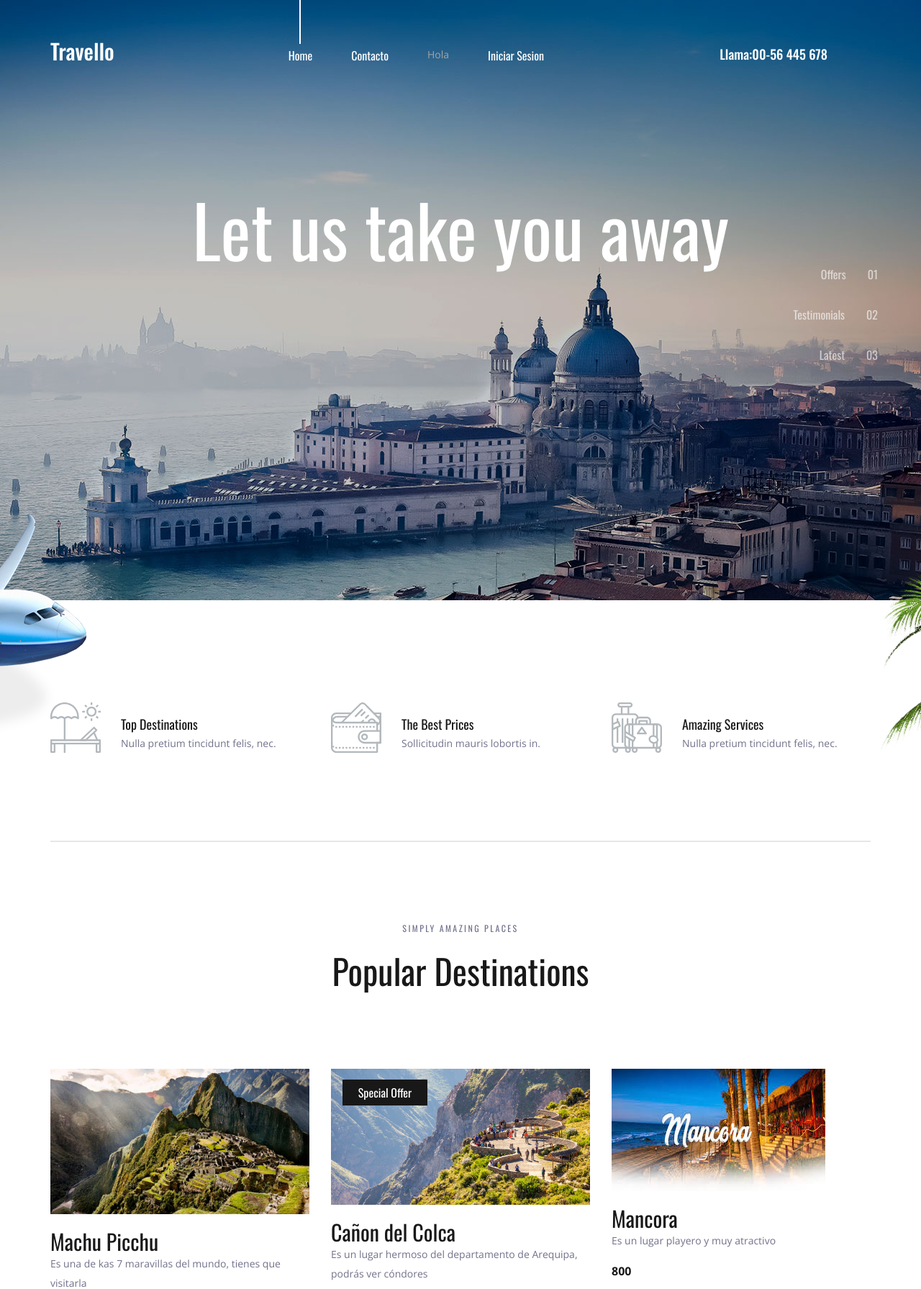
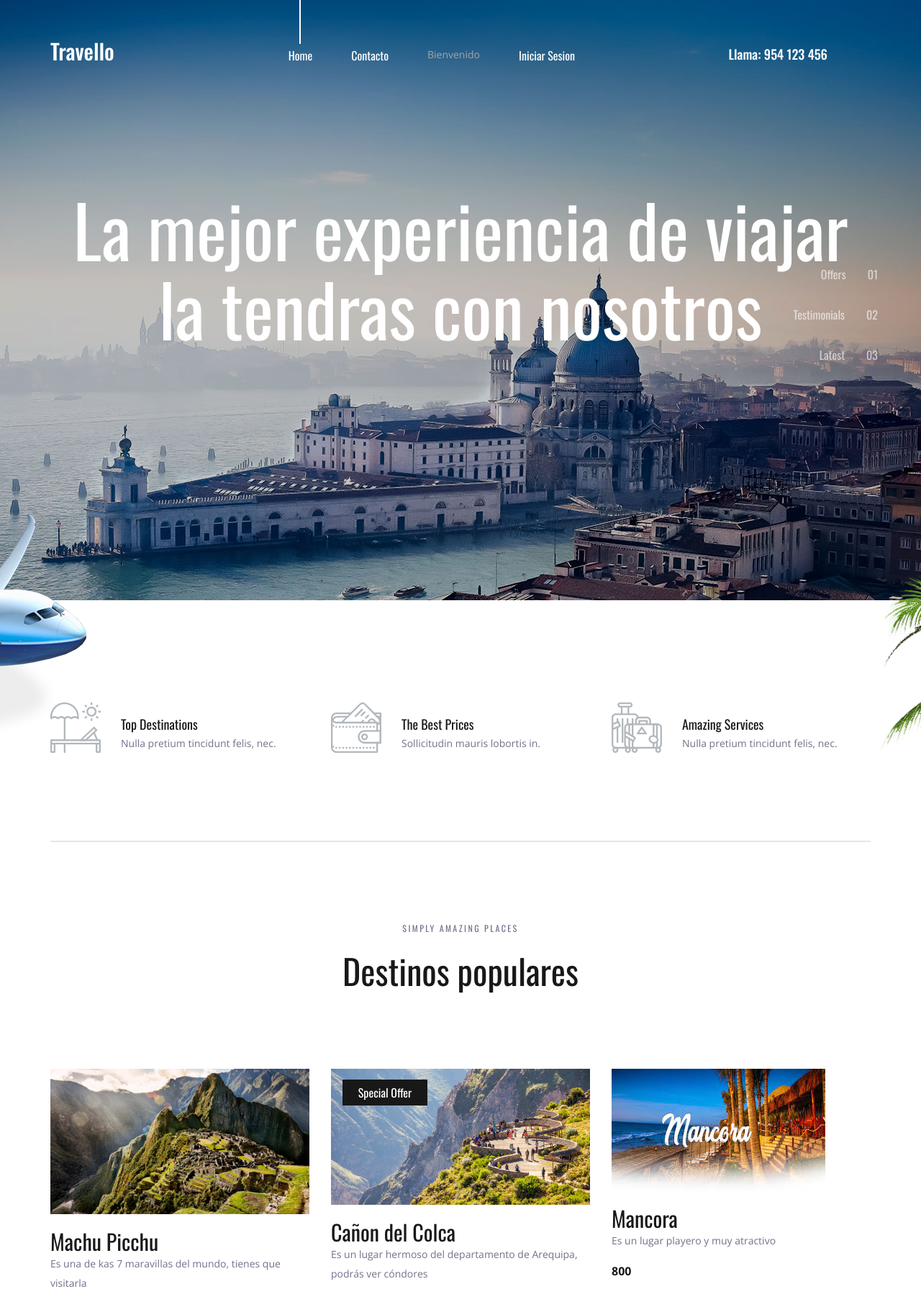
Before and after one commit to walterHC/pweb2, a Django app: page / in a window 1280 px wide. Shown: the top 1791 px of the page at 72% size. Run offline with Django 3.2, Linux system fonts and the light colour scheme; data comes from the database, SQL or seed files in the repository; some libraries are stand-ins or nearby versions.

Commit message:
cambiando algunos textos del index

```diff
--- a/Proyecto_Django/ProyectoDestinosTuristicos/templates/index.html
+++ b/Proyecto_Django/ProyectoDestinosTuristicos/templates/index.html
@@ -34,21 +34,21 @@
 									<li class="active"><a href="index.html">Home</a></li>
 									<li><a href="contact.html">Contacto</a></li>
 									{% if user.is_authenticated  and not user.is_superuser %}
-										<li>Hola, {{ user.first_name }}</li>
+										<li>Bienvenido, {{ user.first_name }}</li>
 									     	<li><a href="accounts/logout">Cerrar Sesion</a></li>
 									{% elif user.is_authenticated and user.is_superuser %}
-										<li>Hello, {{ user.first_name }}</li>
+										<li>Bienvenido, {{ user.first_name }}</li>
 									     	<li><a href="accounts/logout">Cerrar Sesion</a></li>
 										<li><a href="añadir/addDestination">registrar Destino</a></li>
 
 									{% else %}
-										<li>Hola</li>
+										<li>Bienvenido</li>
 										<li><a href="accounts/login">Iniciar Sesion</a></li>
 
 									{% endif %}
 								</ul>
 							</nav>
-							<div class="header_phone ml-auto"> Llama:00-56 445 678 </div>
+							<div class="header_phone ml-auto"> Llama: 954 123 456 </div>
 
 
 							<!-- Hamburger -->
@@ -125,7 +125,7 @@
 							<div class="row">
 								<div class="col">
 									<div class="home_slider_content">
-										<div class="home_title"><h2>Let us take you away</h2></div>
+										<div class="home_title"><h2>La mejor experiencia de viajar la tendras con nosotros</h2></div>
 									</div>
 								</div>
 							</div>
@@ -143,7 +143,7 @@
 							<div class="row">
 								<div class="col">
 									<div class="home_slider_content">
-										<div class="home_title"><h2>Let us take you away</h2></div>
+										<div class="home_title"><h2>La mejor experiencia de viajar la tendras con nosotros</h2></div>
 									</div>
 								</div>
 							</div>
@@ -161,7 +161,7 @@
 							<div class="row">
 								<div class="col">
 									<div class="home_slider_content">
-										<div class="home_title"><h2>Let us take you away</h2></div>
+										<div class="home_title"><h2>La mejor experiencia de viajar la tendras con nosotros</h2></div>
 									</div>
 								</div>
 							</div>
@@ -247,7 +247,7 @@
 			<div class="row">
 				<div class="col text-center">
 					<div class="section_subtitle">simply amazing places</div>
-					<div class="section_title"><h2>Popular Destinations</h2></div>
+					<div class="section_title"><h2>Destinos populares</h2></div>
 				</div>
 			</div>
 
@@ -289,7 +289,7 @@
 			<div class="row">
 				<div class="col text-center">
 					<div class="section_subtitle">simply amazing places</div>
-					<div class="section_title"><h2>Testimonials</h2></div>
+					<div class="section_title"><h2>Testimonios</h2></div>
 				</div>
 			</div>
 
```
